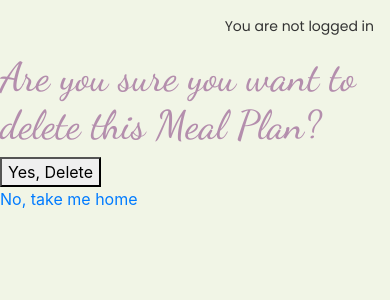
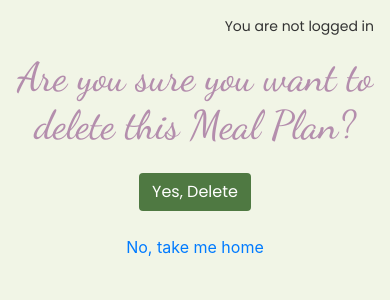
Before and after one commit to hmoon96/meal-planner, a Django app: template plan/templates/plan/delete.html in a window 390 px wide. Shown: the part 62-362 px from the top of the page. Run offline with Django 4.2, Linux system fonts and the light colour scheme; the template is opened without the code that fills it, so the values that code supplies are empty; some libraries are stand-ins or nearby versions; some web fonts are replaced.

Commit message:
Added some styling to the delete html page and made the table responsive

```diff
--- a/plan/templates/plan/delete.html
+++ b/plan/templates/plan/delete.html
@@ -1,12 +1,15 @@
 {% extends "base.html" %}
 {% load static %}
 {% block content %}
-<div>
+<div class="text-center">
     <h1>Are you sure you want to delete this Meal Plan?</h1>
     <form method="POST">
         {% csrf_token %}
-        <button type="submit">Yes, Delete</button>
+        <button type="submit" class="btn mt-3">Yes, Delete</button>
     </form>
-    <a href="{% url 'meal_view' %}">No, take me home</a>
+    <div class="mt-4">
+        <a href="{% url 'meal_view' %}">No, take me home</a>
+    </div>
+
 </div>
 {% endblock %}
--- a/plan/templates/plan/view.html
+++ b/plan/templates/plan/view.html
@@ -5,8 +5,9 @@
 <div>
     <h1 class="text-center">Meal Plans</h1>
     {% for meal_plan in meal_plans %}
-    <h5>Week of {{ meal_plan.week }}<br></h5>
-        <table class="table table-striped">
+    <h5 class="">Week of {{ meal_plan.week }}<br></h5>
+    <div class="table-responsive">
+        <table class="table table-striped table-bordered table-sm">
             <thead>
                 <tr id="table-header">
                     <th>Monday</th>
@@ -36,6 +37,7 @@
 
             </tbody>
         </table>
+    </div>
     {% endfor %}
     <a href="{% url 'meal_create' %}" class="btn">Create New Meal Plan</a>
 </div>
```
